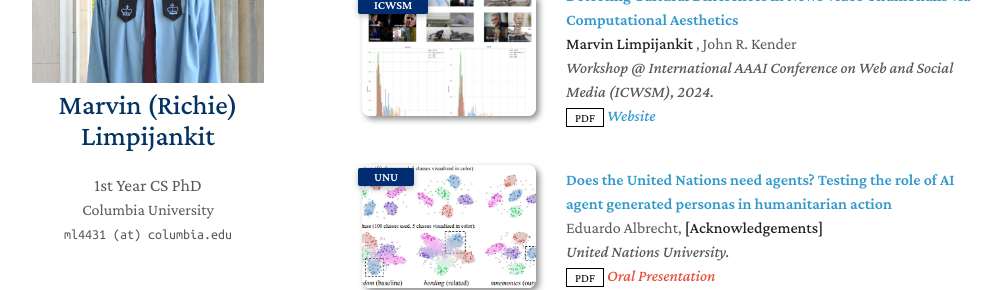
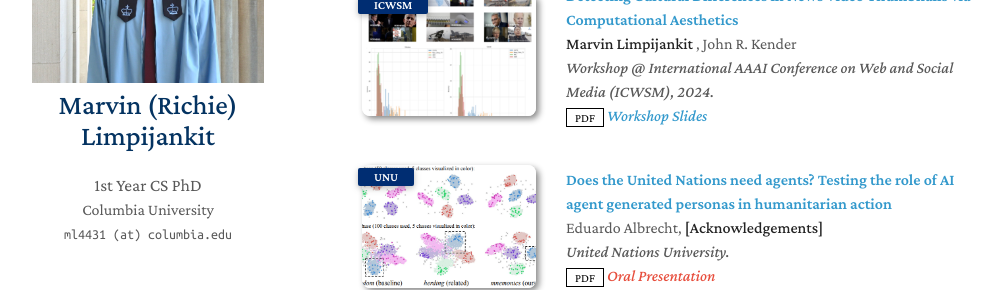
Before and after one commit to mlimpijankit/mlimpijankit.github.io, a Jekyll site: the page built from index.md, in a window 1280 px wide and 900 px high, scrolled down 720 px. Shown: the part 213-503 px from the top of the window, without its empty margins (128-1130 px from the left). Built offline with Jekyll 4.4.1, drawn with Linux system fonts in a browser that asks for light colours; a style sheet for code colours, icons or effects is not loaded.

Commit message:
Update publications.yml

```diff
--- a/_data/publications.yml
+++ b/_data/publications.yml
@@ -14,7 +14,7 @@ main:
     conference: Workshop @ International AAAI Conference on Web and Social Media (ICWSM), 2024.
     pdf: https://arxiv.org/pdf/2505.21912.pdf
     image: ./assets/img/limpijankit2025detecting.png
-    notes: <a href="https://example.com">Website</a>
+    notes: <a href="https://drive.google.com/file/d/1Jrpr4f-MZblbMgF04eq1Y9-51ETm6Crn/view?usp=sharing">Workshop Slides</a>
 
   - title: Does the United Nations need agents? Testing the role of AI agent generated personas in humanitarian action
     authors: Eduardo Albrecht, <strong> [Acknowledgements] </strong>
```
